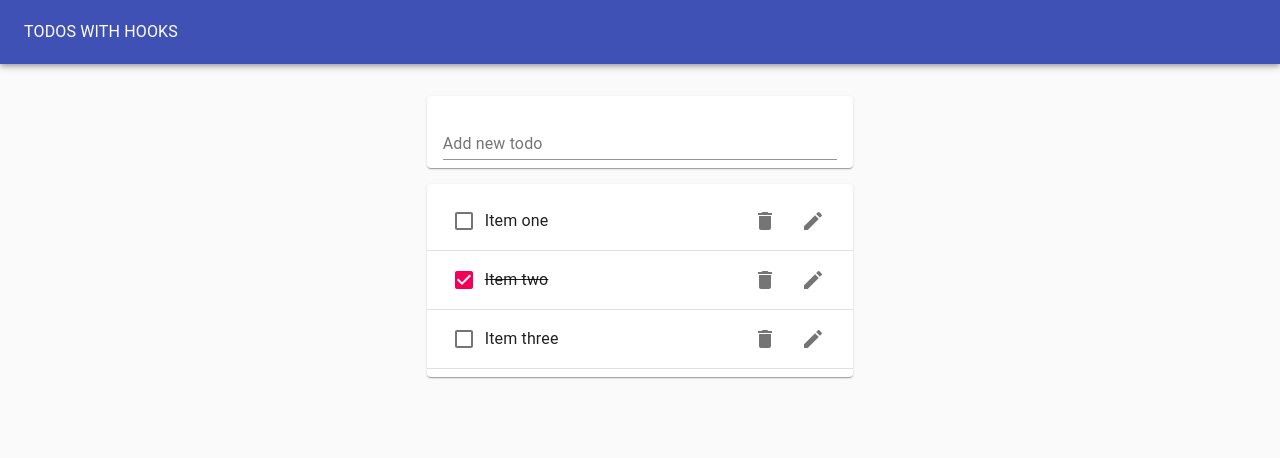
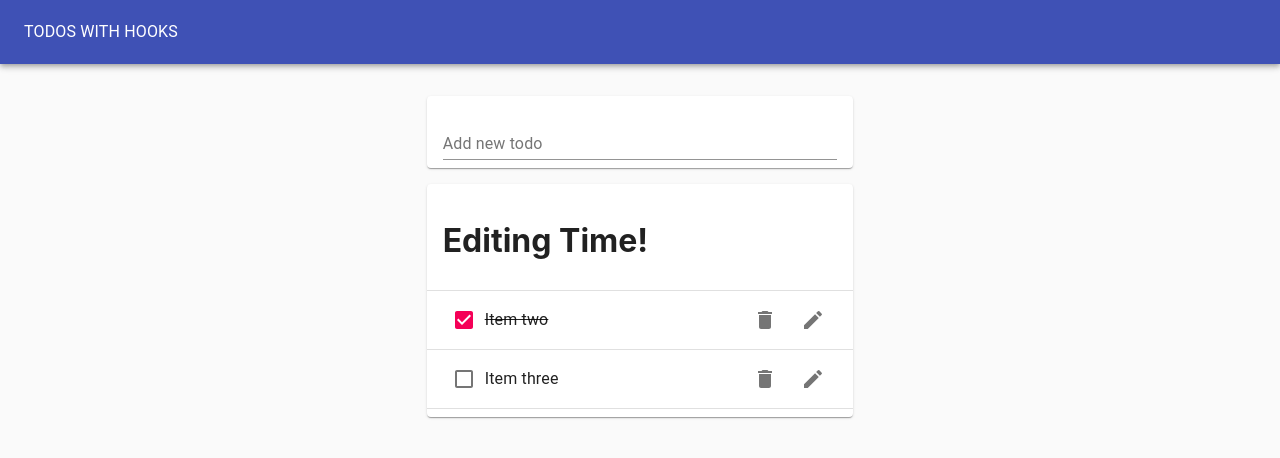
Before and after one commit to kblair40/TodoWithHooks, a React (Create React App) app: page / in a window 1280 px wide. Both pictures are taken after a click on the button 813 px from the left and 221 px from the top of the page. Shown: the top 458 px of the page. Built offline with nearby package versions, Linux system fonts and the light colour scheme.

Commit message:
Initialize editing functionality

```diff
--- a/src/Todo.js
+++ b/src/Todo.js
@@ -1,4 +1,5 @@
 import React from "react";
+import useToggleState from "./hooks/useToggleState";
 import ListItemText from "@material-ui/core/ListItemText";
 import ListItem from "@material-ui/core/ListItem";
 import CheckBox from "@material-ui/core/CheckBox";
@@ -8,8 +9,13 @@ import EditIcon from "@material-ui/icons/Edit";
 import ListItemSecondaryAction from "@material-ui/core/ListItemSecondaryAction";
 
 export default function Todo({ id, task, completed, removeTodo, toggleTodo }) {
+  const [isEditing, toggle] = useToggleState(false);
   return (
     <ListItem>
+      {isEditing ? (
+        <h1>Editing Time!</h1>
+      ) : (
+        <>
           <CheckBox
             tabIndex={-1}
             checked={completed}
@@ -24,10 +30,12 @@ export default function Todo({ id, task, completed, removeTodo, toggleTodo }) {
             <IconButton aria-label="Delete" onClick={() => removeTodo(id)}>
               <DeleteIcon />
             </IconButton>
-        <IconButton aria-label="Edit">
+            <IconButton aria-label="Edit" onClick={toggle}>
               <EditIcon />
             </IconButton>
           </ListItemSecondaryAction>
+        </>
+      )}
     </ListItem>
   );
 }
--- /dev/null
+++ b/src/hooks/useToggleState.js
@@ -0,0 +1,12 @@
+import { useState } from "react";
+
+function useToggle(initialVal = false) {
+  // call useState, "reserve piece of state"
+  const [state, setState] = useState(initialVal);
+  const toggle = () => {
+    setState(!state);
+  };
+  return [state, toggle];
+}
+
+export default useToggle;
```
Lines whose indentation alone changed are shown as unchanged.
